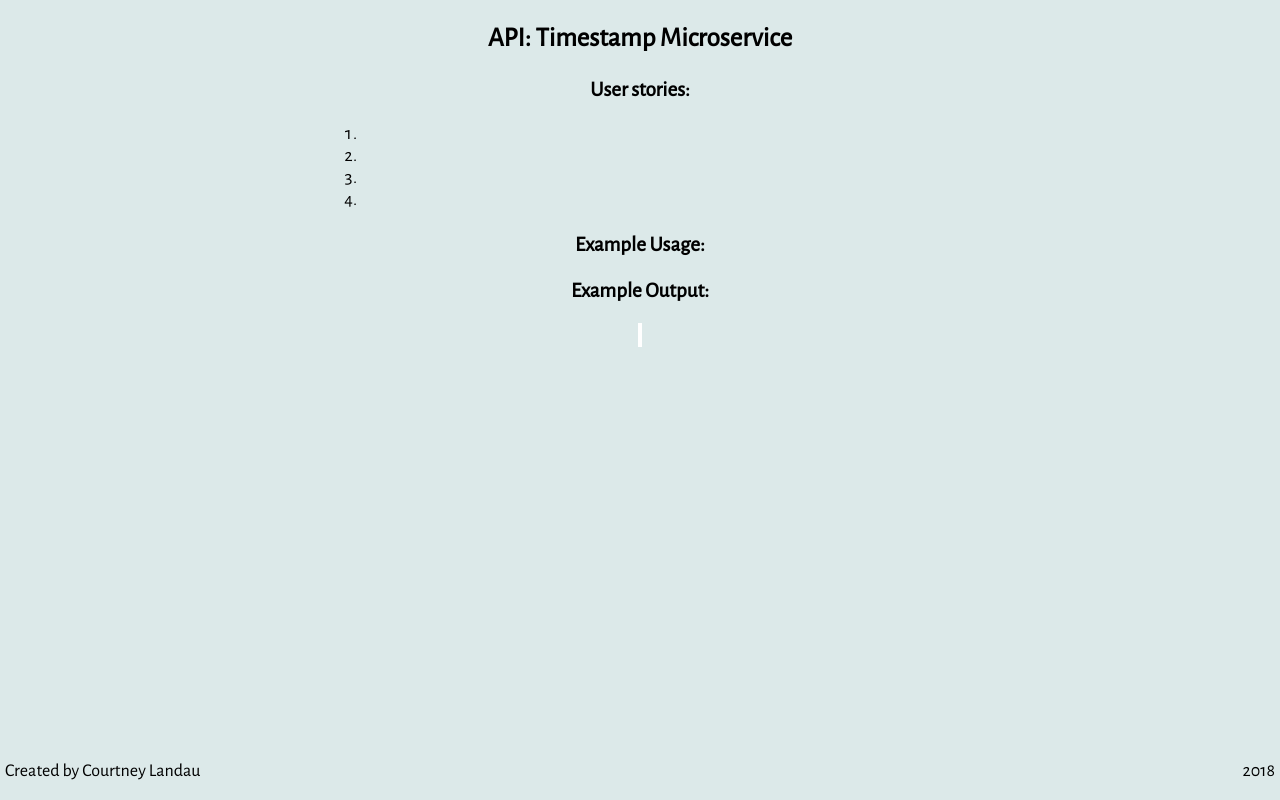
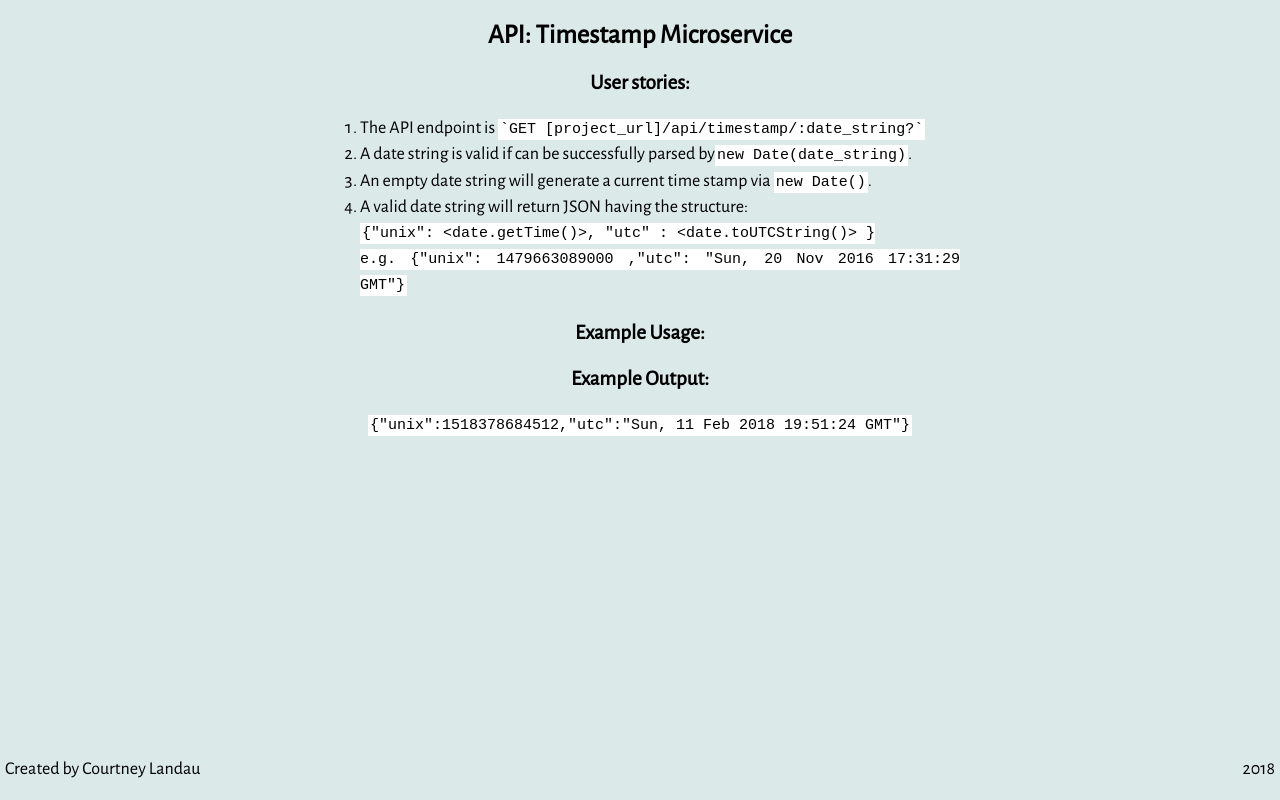
Before and after one commit to clandau/timestampMicroservice, a website: page views/index.html in a window 1280 px wide. Drawn offline with nearby package versions, Linux system fonts and the light colour scheme; files that its build step writes are made by us from their sources.

Commit message:
update of styles and user stories

```diff
--- a/public/styles.css
+++ b/public/styles.css
@@ -4,6 +4,7 @@ body {
     color: black;
     background-color: rgb(220, 233, 233);
     text-align: center;
+    line-height: 1.4em;
 }
 
 container {
@@ -20,6 +21,7 @@ container {
 
 code {
     font-family: monospace;
+    font-size: 15px;
     padding: 2px;
     color: black;
     background-color: #fff;
--- a/views/index.html
+++ b/views/index.html
@@ -13,10 +13,11 @@
         <h2>API: Timestamp Microservice</h2>
         <h3>User stories: </h3>
         <ol class='stories'>
-            <li></li>
-            <li></li>
-            <li></li>
-            <li></li>
+            <li>The API endpoint is <code>`GET [project_url]/api/timestamp/:date_string?`</code></li>
+            <li>A date string is valid if can be successfully parsed by<code>new Date(date_string)</code>.</li>
+            <li>An empty date string will generate a current time stamp via <code>new Date()</code>.</li>
+            <li>A valid date string will return JSON having the structure: <br><code>{"unix": &lt;date.getTime()&gt;, "utc" : &lt;date.toUTCString()&gt; }<br>
+                e.g. {"unix": 1479663089000 ,"utc": "Sun, 20 Nov 2016 17:31:29 GMT"}</code></li>
         </ol>
 
     <h3>Example Usage:</h3>
@@ -26,7 +27,7 @@
         </ul>
 
     <h3>Example Output:</h3>
-        <code></code>
+        <code>{"unix":1518378684512,"utc":"Sun, 11 Feb 2018 19:51:24 GMT"}</code>
 
     </div>
     <div class="footer">
```
